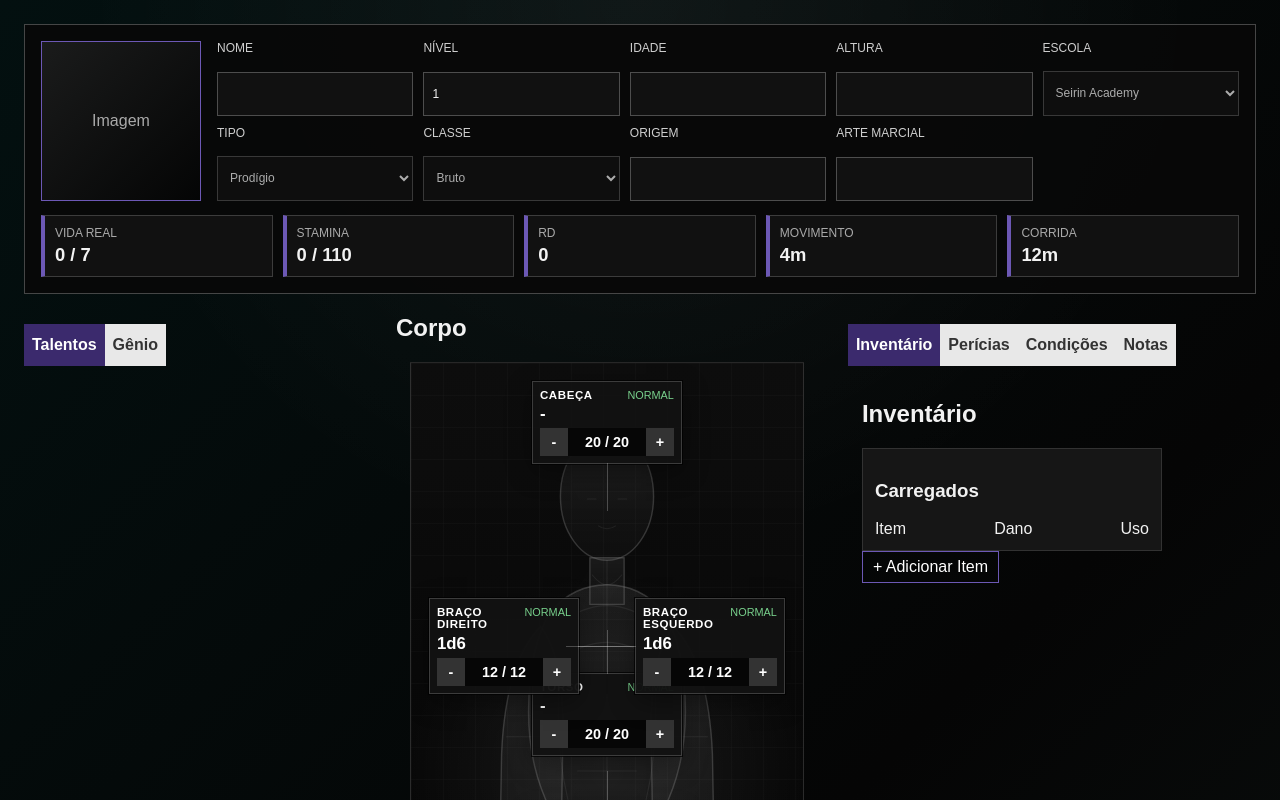
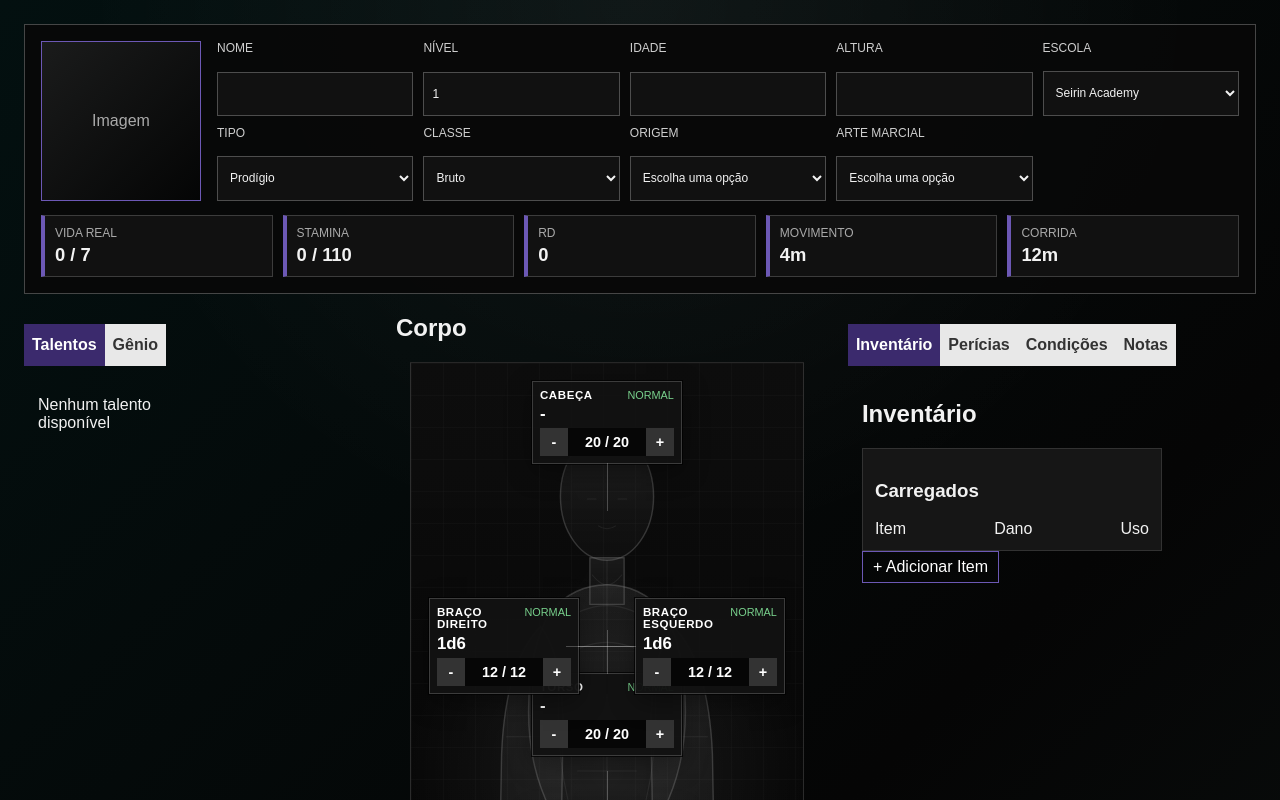
Before and after one commit to CNRCAG/Fichas-Yusong, a React (Vite) app in the folder yusong-sheet-builder/: page / in a window 1280 px wide. Shown: the top 800 px of the page. Built offline with nearby package versions, Linux system fonts and the light colour scheme.

Commit message:
0.5
Cabeçalho pronto

```diff
--- a/yusong-sheet-builder/src/App.jsx
+++ b/yusong-sheet-builder/src/App.jsx
@@ -12,10 +12,8 @@ import {
 } from "./utils/calculations";
 
 import SheetHeader from "./components/layout/SheetHeader";
+import MainLayout from "./components/layout/MainLayout";
 import AttributesFooter from "./components/layout/AttributesFooter";
-import BodyPanel from "./components/panels/BodyPanel";
-import LeftPanel from "./components/panels/LeftPanel";
-import RightPanel from "./components/panels/RightPanel";
 
 import "./styles/global.css";
 import "./styles/themes.css";
@@ -29,6 +27,7 @@ function App() {
   const [character, setCharacter] = useState(characterInitialState);
   const selectedSchool = getSchoolById(character.identity.school);
 
+  // Atualiza recursos e reações automaticamente
   useEffect(() => {
     const newLife = calculateLife(character.attributes.health, character.identity.level);
     const newStamina = calculateStamina(character.attributes.constitution, character.attributes.health);
@@ -57,6 +56,17 @@ function App() {
     }));
   }, [character.attributes, character.identity.level]);
 
+  // Atualiza qualquer campo do identity
+  function handleUpdateIdentity(field, value) {
+    setCharacter(prev => ({
+      ...prev,
+      identity: {
+        ...prev.identity,
+        [field]: value
+      }
+    }));
+  }
+
   function handleChangeBodyArmor(partId, amount) {
     setCharacter(prev => ({
       ...prev,
@@ -65,16 +75,6 @@ function App() {
         const newArmor = Math.min(part.maxArmor, Math.max(0, part.currentArmor + amount));
         return { ...part, currentArmor: newArmor };
       }),
-    }));
-  }
-
-  function handleUpdateAttribute(key, value) {
-    setCharacter(prev => ({
-      ...prev,
-      attributes: {
-        ...prev.attributes,
-        [key]: Number(value)
-      }
     }));
   }
 
@@ -109,32 +109,18 @@ function App() {
   return (
     <main className={`app-page ${selectedSchool.themeClass}`}>
       <section className="character-sheet">
-        {/* Cabeçalho */}
-        <SheetHeader character={character} />
+        <SheetHeader
+          character={character}
+          onUpdateIdentity={handleUpdateIdentity}
+        />
 
-        {/* Layout principal */}
-        <div className="main-layout">
-          <div className="left-panel">
-            <LeftPanel
-              character={character}
-              onUseTalent={handleUseTalent}
-              onUseGenius={handleUseGenius}
-            />
-          </div>
+        <MainLayout
+          character={character}
+          onChangeBodyArmor={handleChangeBodyArmor}
+          onUseTalent={handleUseTalent}
+          onUseGenius={handleUseGenius}
+        />
 
-          <div className="center-panel">
-            <BodyPanel
-              character={character}
-              onChangeBodyArmor={handleChangeBodyArmor}
-            />
-          </div>
-
-          <div className="right-panel">
-            <RightPanel character={character} />
-          </div>
-        </div>
-
-        {/* Rodapé de atributos */}
         <AttributesFooter character={character} />
       </section>
     </main>
--- a/yusong-sheet-builder/src/components/layout/MainLayout.jsx
+++ b/yusong-sheet-builder/src/components/layout/MainLayout.jsx
@@ -1,19 +1,32 @@
+import BodyPanel from "../panels/BodyPanel";
 import LeftPanel from "../panels/LeftPanel";
-import BodyPanel from "../panels/BodyPanel";
 import RightPanel from "../panels/RightPanel";
 
-function MainLayout({ character, onChangeBodyArmor }) {
+function MainLayout({ character, onChangeBodyArmor, onUpdateAttribute, onUseTalent, onUseGenius }) {
   return (
-    <section className="main-layout">
-      <LeftPanel character={character} />
+    <div className="main-layout">
+      {/* Painel esquerdo: Talentos + Gênio */}
+      <aside className="left-panel panel">
+        <LeftPanel
+          character={character}
+          onUseTalent={onUseTalent}
+          onUseGenius={onUseGenius}
+        />
+      </aside>
 
-      <BodyPanel
-        character={character}
-        onChangeBodyArmor={onChangeBodyArmor}
-      />
+      {/* Painel central: Corpo */}
+      <main className="center-panel">
+        <BodyPanel
+          character={character}
+          onChangeBodyArmor={onChangeBodyArmor}
+        />
+      </main>
 
-      <RightPanel character={character} />
-    </section>
+      {/* Painel direito: Inventário, Perícias, Condições e Notas */}
+      <aside className="right-panel panel">
+        <RightPanel character={character} />
+      </aside>
+    </div>
   );
 }
 
--- a/yusong-sheet-builder/src/components/layout/SheetHeader.jsx
+++ b/yusong-sheet-builder/src/components/layout/SheetHeader.jsx
@@ -1,7 +1,9 @@
+import { schools } from "../../data/schools";
+import { origins } from "../../data/origins";
+import { martialArts } from "../../data/martialArts";
 import StatCard from "../ui/StatCard";
-import { schools } from "../../data/schools";
 
-function SheetHeader({ character }) {
+function SheetHeader({ character, onUpdateIdentity }) {
   const { identity, resources } = character;
 
   return (
@@ -14,27 +16,46 @@ function SheetHeader({ character }) {
         <div className="identity-grid">
           <label>
             Nome
-            <input type="text" value={identity.name} readOnly />
+            <input
+              type="text"
+              value={identity.name}
+              onChange={(e) => onUpdateIdentity("name", e.target.value)}
+            />
           </label>
 
           <label>
             Nível
-            <input type="number" value={identity.level} readOnly />
+            <input
+              type="number"
+              value={identity.level}
+              onChange={(e) => onUpdateIdentity("level", Number(e.target.value))}
+            />
           </label>
 
           <label>
             Idade
-            <input type="text" value={identity.age} readOnly />
+            <input
+              type="text"
+              value={identity.age}
+              onChange={(e) => onUpdateIdentity("age", e.target.value)}
+            />
           </label>
 
           <label>
             Altura
-            <input type="text" value={identity.height} readOnly />
+            <input
+              type="text"
+              value={identity.height}
+              onChange={(e) => onUpdateIdentity("height", e.target.value)}
+            />
           </label>
 
           <label>
             Escola
-            <select value={identity.school} disabled>
+            <select
+              value={identity.school}
+              onChange={(e) => onUpdateIdentity("school", e.target.value)}
+            >
               {schools.map((school) => (
                 <option key={school.id} value={school.id}>
                   {school.name}
@@ -45,7 +66,10 @@ function SheetHeader({ character }) {
 
           <label>
             Tipo
-            <select value={identity.type} disabled>
+            <select
+              value={identity.type}
+              onChange={(e) => onUpdateIdentity("type", e.target.value)}
+            >
               <option value="prodigio">Prodígio</option>
               <option value="diligente-persistente">Diligente Persistente</option>
               <option value="diligente-super-humano">Diligente Super Humano</option>
@@ -54,7 +78,10 @@ function SheetHeader({ character }) {
 
           <label>
             Classe
-            <select value={identity.characterClass} disabled>
+            <select
+              value={identity.characterClass}
+              onChange={(e) => onUpdateIdentity("characterClass", e.target.value)}
+            >
               <option value="bruto">Bruto</option>
               <option value="agil">Ágil</option>
               <option value="tatico">Tático</option>
@@ -64,12 +91,32 @@ function SheetHeader({ character }) {
 
           <label>
             Origem
-            <input type="text" value={identity.origin} readOnly />
+            <select
+              value={identity.origin}
+              onChange={(e) => onUpdateIdentity("origin", e.target.value)}
+            >
+              <option value="">Escolha uma opção</option>
+              {origins.map((option) => (
+                <option key={option} value={option}>
+                  {option}
+                </option>
+              ))}
+            </select>
           </label>
 
           <label>
             Arte Marcial
-            <input type="text" value={identity.martialArt} readOnly />
+            <select
+              value={identity.martialArt}
+              onChange={(e) => onUpdateIdentity("martialArt", e.target.value)}
+            >
+              <option value="">Escolha uma opção</option>
+              {martialArts.map((option) => (
+                <option key={option} value={option}>
+                  {option}
+                </option>
+              ))}
+            </select>
           </label>
         </div>
       </section>
@@ -79,12 +126,10 @@ function SheetHeader({ character }) {
           label="Vida Real"
           value={`${resources.currentLife} / ${resources.maxLife}`}
         />
-
         <StatCard
           label="Stamina"
           value={`${resources.currentStamina} / ${resources.maxStamina}`}
         />
-
         <StatCard label="RD" value={resources.rd} />
         <StatCard label="Movimento" value={`${resources.movement}m`} />
         <StatCard label="Corrida" value={`${resources.run}m`} />
--- a/yusong-sheet-builder/src/components/panels/LeftPanel.jsx
+++ b/yusong-sheet-builder/src/components/panels/LeftPanel.jsx
@@ -17,15 +17,19 @@ function LeftPanel({ character, onUseTalent, onUseGenius }) {
 
       <div className="panel-content">
         {activeTab === "talents" && (
-          <div className="talents-list">
-            {character.talents.map((talent) => (
+          <div className="talent-list">
+            {character.talents.length > 0 ? (
+              character.talents.map((talent) => (
                 <TalentCard
                   key={talent.id}
                   talent={talent}
                   currentStamina={character.resources.currentStamina}
                   onUseTalent={onUseTalent}
                 />
-            ))}
+              ))
+            ) : (
+              <p>Nenhum talento disponível</p>
+            )}
           </div>
         )}
 
@@ -39,7 +43,7 @@ function LeftPanel({ character, onUseTalent, onUseGenius }) {
                   level={level}
                   description={desc}
                   currentStamina={character.resources.currentStamina}
-                  staminaCost={10}
+                  staminaCost={10} // pode ajustar o custo se quiser
                   onUse={() => onUseGenius(level)}
                 />
               ))}
--- a/yusong-sheet-builder/src/components/talents/GeniusCard.jsx
+++ b/yusong-sheet-builder/src/components/talents/GeniusCard.jsx
@@ -9,6 +9,7 @@ function GeniusCard({ level, description, currentStamina, staminaCost, onUse })
         <p>{description}</p>
         {staminaCost > 0 && <small>Custo: {staminaCost} Stamina</small>}
       </div>
+
       {staminaCost > 0 && (
         <button
           onClick={onUse}
--- a/yusong-sheet-builder/src/components/talents/TalentCard.jsx
+++ b/yusong-sheet-builder/src/components/talents/TalentCard.jsx
@@ -1,12 +1,16 @@
+// src/components/talents/TalentCard.jsx
 function TalentCard({ talent, currentStamina, onUseTalent }) {
   const canUse = currentStamina >= talent.staminaCost;
 
   return (
     <article className="talent-card">
-      <div className="talent-info">
-        <strong>{talent.name}</strong>
-        <span>Custo: {talent.staminaCost}</span>
+      <div className="talent-card-header">
+        <h3>{talent.name}</h3>
+        <span>Custo: {talent.staminaCost} Stamina</span>
       </div>
+
+      <p>{talent.description}</p>
+
       <button
         onClick={() => onUseTalent(talent.id)}
         disabled={!canUse}
--- a/yusong-sheet-builder/src/data/martialArts.js
+++ b/yusong-sheet-builder/src/data/martialArts.js
@@ -0,0 +1,10 @@
+export const martialArts = [
+  "Aikido",
+  "Muay Thai",
+  "Taekwondo",
+  "Kendo",
+  "Judô",
+  "Boxe",
+  "Kickboxing"
+  // adicione mais artes marciais do suplemento
+];
--- a/yusong-sheet-builder/src/data/origins.js
+++ b/yusong-sheet-builder/src/data/origins.js
@@ -0,0 +1,16 @@
+export const origins = [
+  "Herdeiro",
+  "Arruaceiro",
+  "Bully",
+  "Atleta",
+  "Lutador Profissional",
+  "Criança Rica Rejeitada",
+  "Ex-Campeão Juvenil",
+  "Delinquente Arrependido",
+  "Trabalhador",
+  "Guarda-Costas",
+  "Idol Escolar",
+  "Atleta",
+  "Bolsista"
+  // adicione mais origens do suplemento
+];
```
Lines whose indentation alone changed are shown as unchanged.
